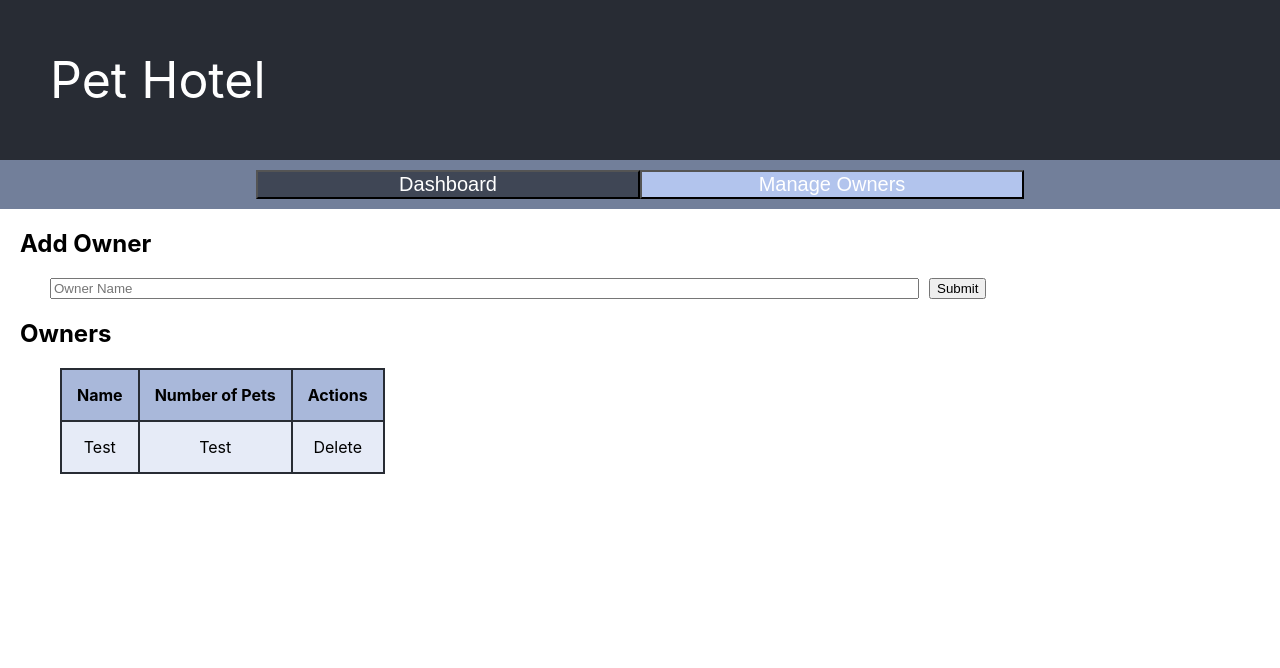
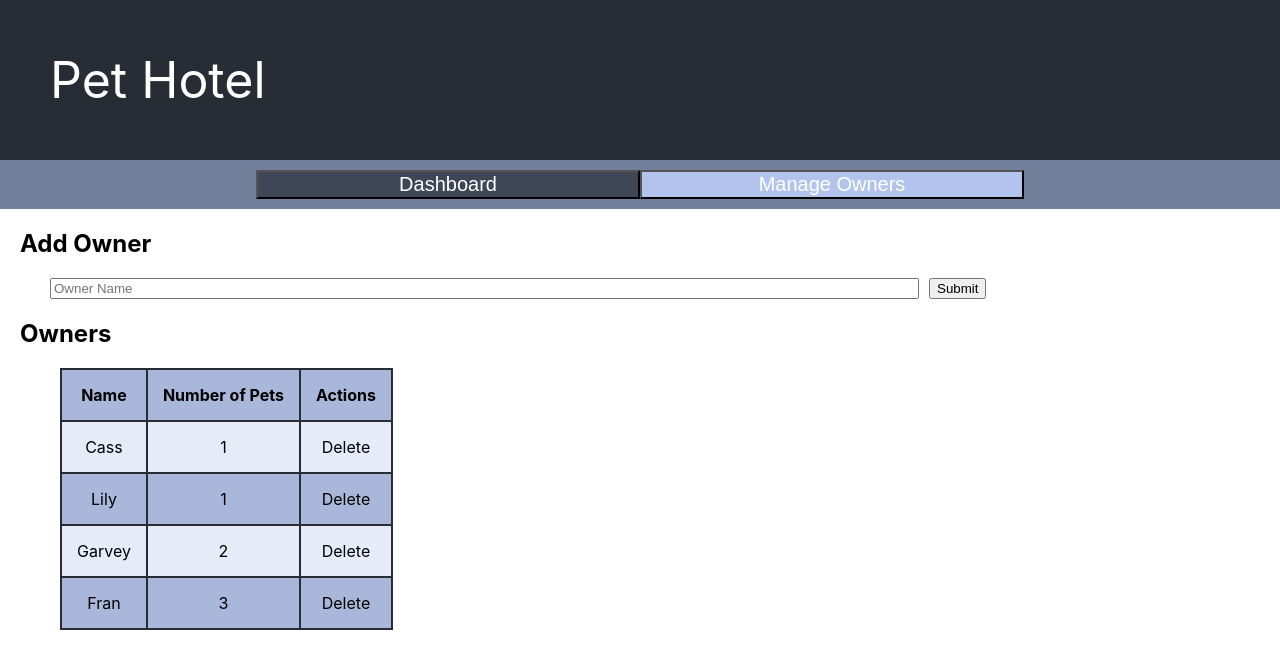
Before and after one commit to cassidyfoust/pet-hotel, a React (Create React App) app: page / in a window 1280 px wide. Both pictures are taken after a click on the button "Manage Owners". Shown: the top 668 px of the page. Built offline with nearby package versions, Linux system fonts and the light colour scheme.

Commit message:
add owner functionality with redux store

```diff
--- a/src/components/AddOwner/AddOwner.js
+++ b/src/components/AddOwner/AddOwner.js
@@ -1,12 +1,32 @@
 import React, { Component } from 'react';
 import { connect } from 'react-redux';
 
-// const mapStateToProps = reduxState => ({
-//     reduxState,
-// });
+const mapStateToProps = reduxState => ({
+    reduxState,
+});
 
 class AddOwner extends Component {
-    state = {}
+    state = {
+        ownerToAdd: {
+            name: '',
+            numberOfPets: 0
+        }
+    }
+
+    setNewOwner = (event) => {
+        this.setState({
+            ownerToAdd: {
+                ...this.state.ownerToAdd,
+                name: event.target.value
+            }
+        })
+    }
+
+    addNewOwner = () => {
+        console.log('the owner to add is:', this.state.ownerToAdd)
+        this.props.dispatch({ type: 'ADD_OWNER', payload: this.state.ownerToAdd })
+    }
+
     render() {
         return (
             <>
@@ -14,11 +34,11 @@ class AddOwner extends Component {
                     <h2>Add Owner</h2>
                 </div>
                 <div className="add-pet-form">
-                    <input placeholder="Owner Name" className="owner-form"></input>
-                    <button>Submit</button>
+                    <input placeholder="Owner Name" className="owner-form" onChange={(event) => this.setNewOwner(event)}></input>
+                    <button onClick={this.addNewOwner}>Submit</button>
                 </div>
             </>
         )
     }
 }
-export default AddOwner;
+export default connect(mapStateToProps)(AddOwner);
--- a/src/components/AddPet/AddPet.js
+++ b/src/components/AddPet/AddPet.js
@@ -27,7 +27,7 @@ class AddPet extends Component {
 
     addPet = () => {
         console.log('the pet to add is:', this.state.petToAdd)
-        this.props.dispatch({type: 'SET_PETS', payload: this.state.petToAdd})
+        this.props.dispatch({type: 'ADD_PET', payload: this.state.petToAdd})
     }
 
     render() {
--- a/src/components/OwnerList/OwnerList.js
+++ b/src/components/OwnerList/OwnerList.js
@@ -1,9 +1,9 @@
 import React, { Component } from 'react';
 import { connect } from 'react-redux';
 
-// const mapStateToProps = reduxState => ({
-//     reduxState,
-// });
+const mapStateToProps = reduxState => ({
+    reduxState,
+});
 
 class OwnerList extends Component {
     state = {}
@@ -20,15 +20,20 @@ class OwnerList extends Component {
                             <th>Number of Pets</th>
                             <th>Actions</th>
                         </tr>
-                        <tr>
-                            <td>Test</td>
-                            <td>Test</td>
-                            <td>Delete</td>
-                        </tr>
+                        {this.props.reduxState.ownerReducer.map((owner) => {
+                                return (
+                                    <tr>
+                                        <td>{owner.name}</td>
+                                        <td>{owner.numberOfPets}</td>
+                                        <td>Delete</td>
+                                    </tr>
+                                )
+                            })
+                        }
                     </table>
                 </div>
             </>
         )
     }
 }
-export default OwnerList;
+export default connect(mapStateToProps)(OwnerList);
--- a/src/index.js
+++ b/src/index.js
@@ -8,6 +8,7 @@ import { createStore, combineReducers, applyMiddleware } from 'redux';
 import { Provider } from 'react-redux';
 import logger from 'redux-logger';
 import createSagaMiddleware from 'redux-saga';
+import ownerReducer from './redux/reducers/ownerReducer'
 import { takeEvery, put } from 'redux-saga/effects';
 import axios from 'axios';
 
@@ -21,7 +22,8 @@ const sagaMiddleware = createSagaMiddleware();
 
 const storeInstance = createStore(
     combineReducers({
-        petReducer
+        petReducer,
+        ownerReducer
     }),
     // Add sagaMiddleware to our store
     applyMiddleware(sagaMiddleware, logger),
--- /dev/null
+++ b/src/redux/reducers/ownerReducer.js
@@ -0,0 +1,13 @@
+const owners = (state = [{ name: 'Cass', numberOfPets: 1 }, { name: 'Lily', numberOfPets: 1 }, { name: 'Garvey', numberOfPets: 2 }, { name: 'Fran', numberOfPets: 3  }], action) => {
+    switch (action.type) {
+        case 'ADD_OWNER':
+            return [
+                ...state,
+                action.payload
+            ]
+        default:
+            return state;
+    }
+}
+
+export default owners;
--- a/src/redux/reducers/petReducer.js
+++ b/src/redux/reducers/petReducer.js
@@ -1,6 +1,6 @@
 const pets = (state = [], action) => {
     switch (action.type) {
-        case 'SET_PETS':
+        case 'ADD_PET':
             return [
                 ...state,
                 action.payload
```
